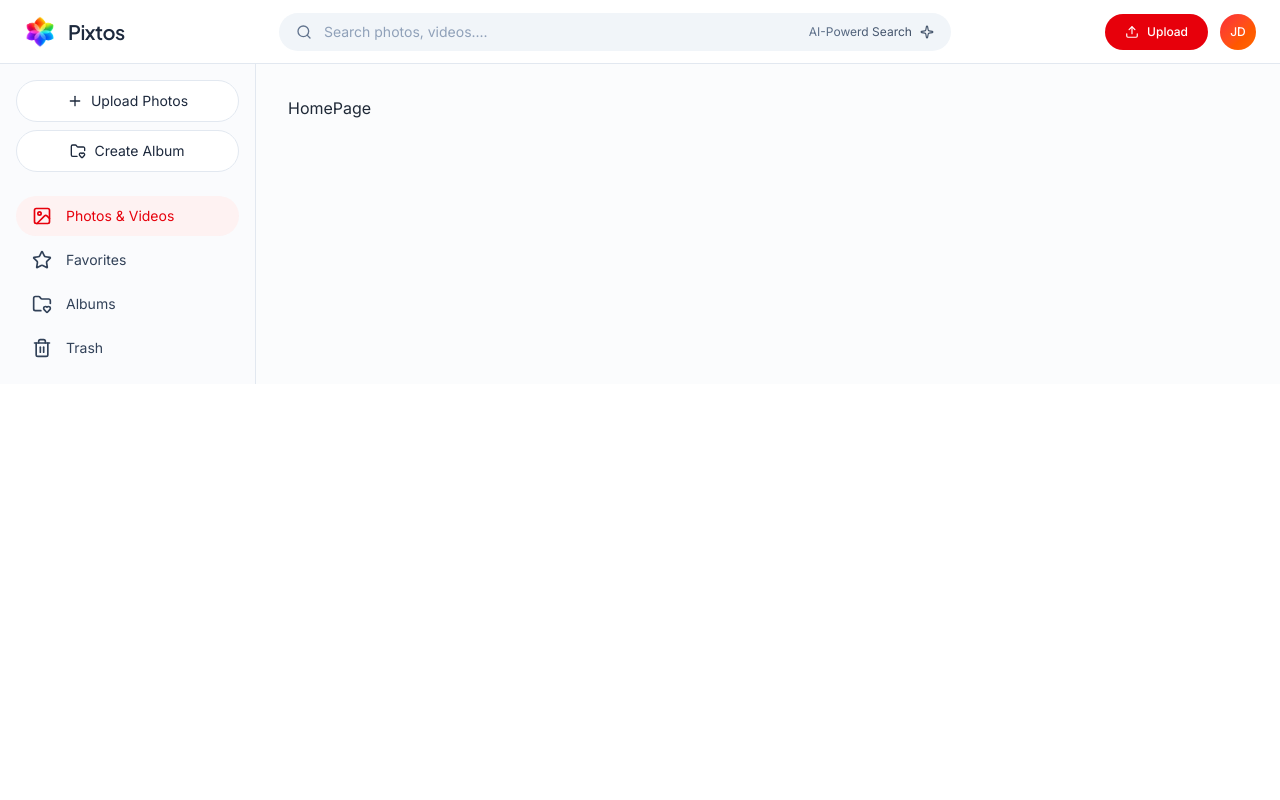
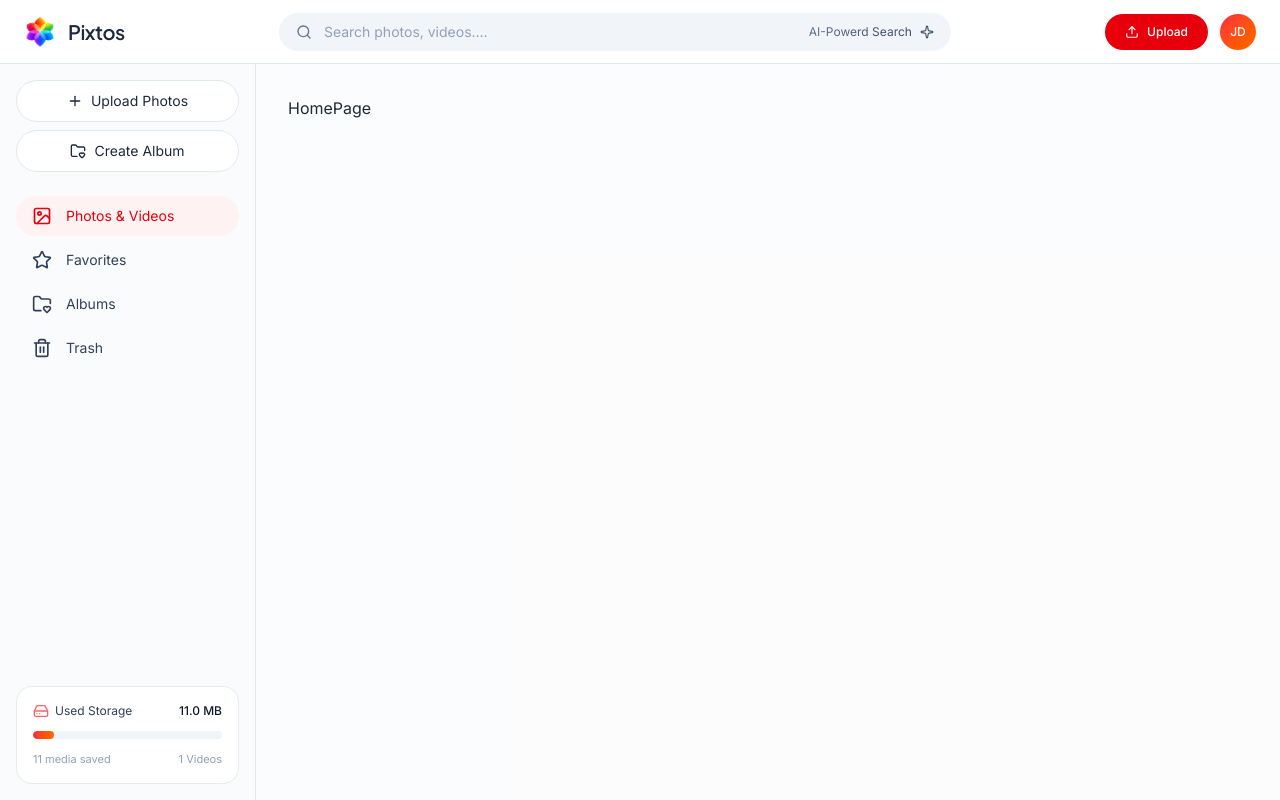
Before and after one commit to codexmish/Pixtos-Client, a Next.js app: page / in a window 1280 px wide. Built offline with nearby package versions, Linux system fonts and the light colour scheme; a web font is replaced by a local one.

Commit message:
sidebar design done

```diff
--- a/src/app/(service)/layout.tsx
+++ b/src/app/(service)/layout.tsx
@@ -4,7 +4,7 @@ import React, { ReactNode } from "react";
 
 const layout = ({ children }: { children: ReactNode }) => {
   return (
-    <div>
+    <div className="h-screen flex flex-col bg-white overflow-hidden">
       <Navbar />
       <div className="flex-1 flex overflow-hidden min-h-0 relative">
         <Sidebar />
--- a/src/components/layout/Sidebar.tsx
+++ b/src/components/layout/Sidebar.tsx
@@ -1,13 +1,47 @@
 "use client"
 
-import { FolderHeartIcon, ImageIcon, PlusIcon, StarIcon, Trash2Icon, XIcon } from "lucide-react"
+import { FolderHeartIcon, HardDriveIcon, ImageIcon, PlusIcon, StarIcon, Trash2Icon, XIcon } from "lucide-react"
 import Image from "next/image"
 import Link from "next/link"
 import { usePathname, useRouter } from "next/navigation"
 import { useEffect, useState } from "react"
 
 
+const DUMMY_STATS = {
+    mediaCount: 11,
+    imageCount: 10,
+    videoCount: 1,
+    favoriteCount: 0,
+    totalBytes: 11535024,
+    albumCount: 1,
+};
+
 const Sidebar = () => {
+
+
+
+    // ----storage stats part
+    const [stats, setStats] = useState(null as any)
+
+
+    useEffect(()=>{
+
+        const fetchStats = async()=>{
+            setStats(DUMMY_STATS)
+        }
+
+        fetchStats()
+        const interVal = setInterval(fetchStats, 15000)
+        return ()=> clearInterval(interVal)
+    },[])
+
+    const storageUsed = stats?.totalBytes ? (stats.totalBytes / (1024 * 1024)).toFixed(1) : "0.0"
+    const storagePercentage = stats?.totalBytes ? Math.min(100, Math.max(3, Math.round((stats.totalBytes / (100 *1024 * 1024)*100)))) : 2
+
+
+
+
+    // --------side menu part
 
     const sideMenuLinks = [
         {to: "/", label: "Photos & Videos", icon: ImageIcon},
@@ -118,6 +152,25 @@ const handleAlbumCreate = (album: any)=>{
 
 
         {/* -----storage widget */}
+        <div className="sidebar-storage-card">
+            <div className="flex items-center justify-between text-xs text-slate-600">
+                <span className="flex items-center gap-1.5 text-slate-700">
+                    <HardDriveIcon className="size-4 text-red-400"/>
+                    Used Storage
+                </span>
+                <span className="font-medium text-slate-900">{storageUsed} MB</span>
+            </div>
+
+            <div className="w-full h-2 bg-slate-100 rounded-full overflow-hidden">
+                <div className="sidebar-storage-bar" style={{width: `${storagePercentage}%`}}/>
+            </div>
+
+            <div className="flex justify-between items-center text-[11px] text-slate-400">
+                <span>{stats?.mediaCount?? stats?.imageCount ?? 0} media saved</span>
+                {stats?.videoCount ? <span>{stats.videoCount} Videos</span> : null}
+            </div>
+
+        </div>
     </aside>
     </>
   )
```
